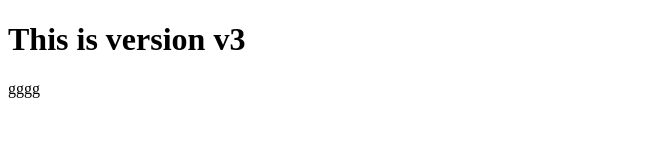
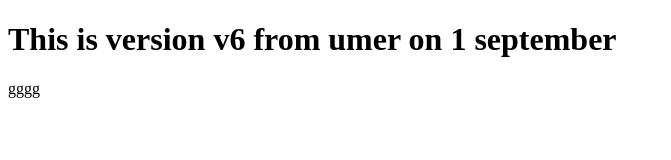
Before and after one commit to umermustafa-tech/myremoterepo, a plain HTML site: page index.html in a window 1280 px wide. Shown: the whole page, without its empty margins (0-671 px from the left). Drawn offline with Linux system fonts and the light colour scheme.

Commit message:
v6 on sep 1

```diff
--- a/index.html
+++ b/index.html
@@ -6,7 +6,7 @@
     <title>Document</title>
 </head>
 <body>
-    <h1>This is version v3</h1>
+    <h1>This is version v6 from umer on 1 september</h1>
 gggg
 
 </body>
```
